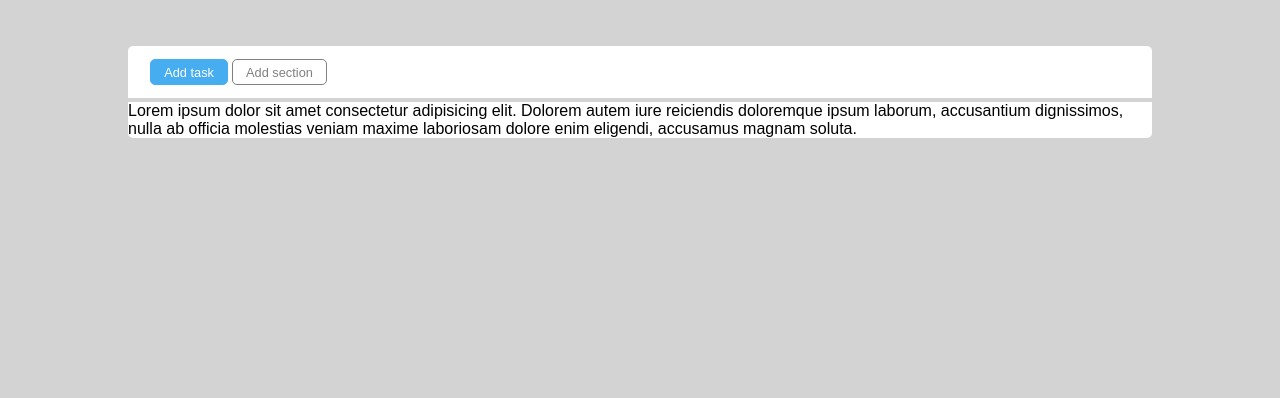
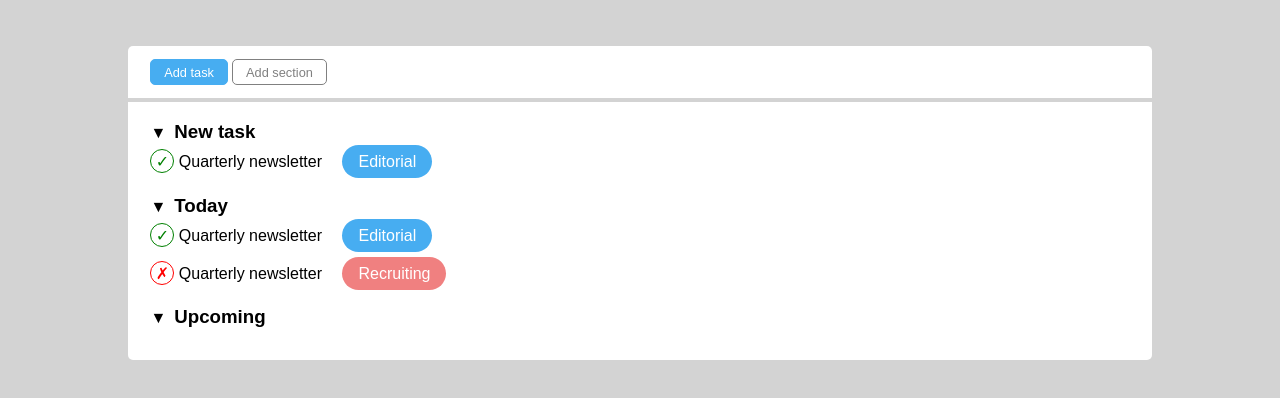
Before and after one commit to olgas-class/css-toboolist-correzione, a plain HTML site: page index.html in a window 1280 px wide. Shown: the part 84-482 px from the top of the page. Drawn offline with Linux system fonts and the light colour scheme.

Commit message:
Add: tasks section

```diff
--- a/css/style.css
+++ b/css/style.css
@@ -57,7 +57,66 @@ body {
     border-radius: 5px;
 }
 
+/* Actions */
 .actions {
     padding: .8rem 1.4rem;
     border-bottom: 4px solid lightgray;
 }
+
+/* Tasks */
+.tasks {
+    padding: 1.2rem 1.4rem;
+}
+
+.tasks ul {
+    list-style-type: none;
+}
+
+.main-list > li {
+    margin-bottom: .8rem;
+}
+
+.arrow {
+    margin-right: .5rem;
+    font-size: 1rem;
+}
+
+.secondary-list > li {
+    line-height: 2.4rem;
+}
+
+.circle {
+    display: inline-block;
+    width: 1.5rem;
+    height: 1.5rem;
+    text-align: center;
+    line-height: 1.5rem;
+    border: 1px solid black;
+    border-radius: 50%;
+}
+
+.checked {
+    border-color: green;
+    color: green;
+}
+
+.cross {
+    border-color: red;
+    color: red;
+}
+
+.tag {
+   background-color: grey;
+   padding: .5rem 1rem;
+   margin-left: 1rem;
+   border-radius: 20px;
+   color: white;
+}
+
+.editorial {
+    background-color: #47ADF1;
+}
+
+.recruiting {
+    background-color: lightcoral;
+}
--- a/index.html
+++ b/index.html
@@ -29,7 +29,36 @@
 
             <!-- Tasks -->
             <div class="tasks">
-                Lorem ipsum dolor sit amet consectetur adipisicing elit. Dolorem autem iure reiciendis doloremque ipsum laborum, accusantium dignissimos, nulla ab officia molestias veniam maxime laboriosam dolore enim eligendi, accusamus magnam soluta.
+                <ul class="main-list">
+                    <li>
+                        <h3><span class="arrow">&#9660;</span>New task</h3>
+                        <ul class="secondary-list">
+                            <li>
+                                <span class="circle checked">&check;</span>
+                                Quarterly newsletter
+                                <span class="tag editorial">Editorial</span>
+                            </li>
+                        </ul>
+                    </li>
+                    <li>
+                        <h3><span class="arrow">&#9660;</span>Today</h3>
+                        <ul class="secondary-list">
+                            <li>
+                                <span class="circle checked">&check;</span>
+                                Quarterly newsletter
+                                <span class="tag editorial">Editorial</span>
+                            </li>
+                            <li>
+                                <span class="circle cross">&cross;</span>
+                                Quarterly newsletter
+                                <span class="tag recruiting">Recruiting</span>
+                            </li>
+                        </ul>
+                    </li>
+                    <li>
+                        <h3><span class="arrow">&#9660;</span>Upcoming</h3>
+                    </li>
+                </ul>
             </div>
             <!-- /Tasks -->
 
```
